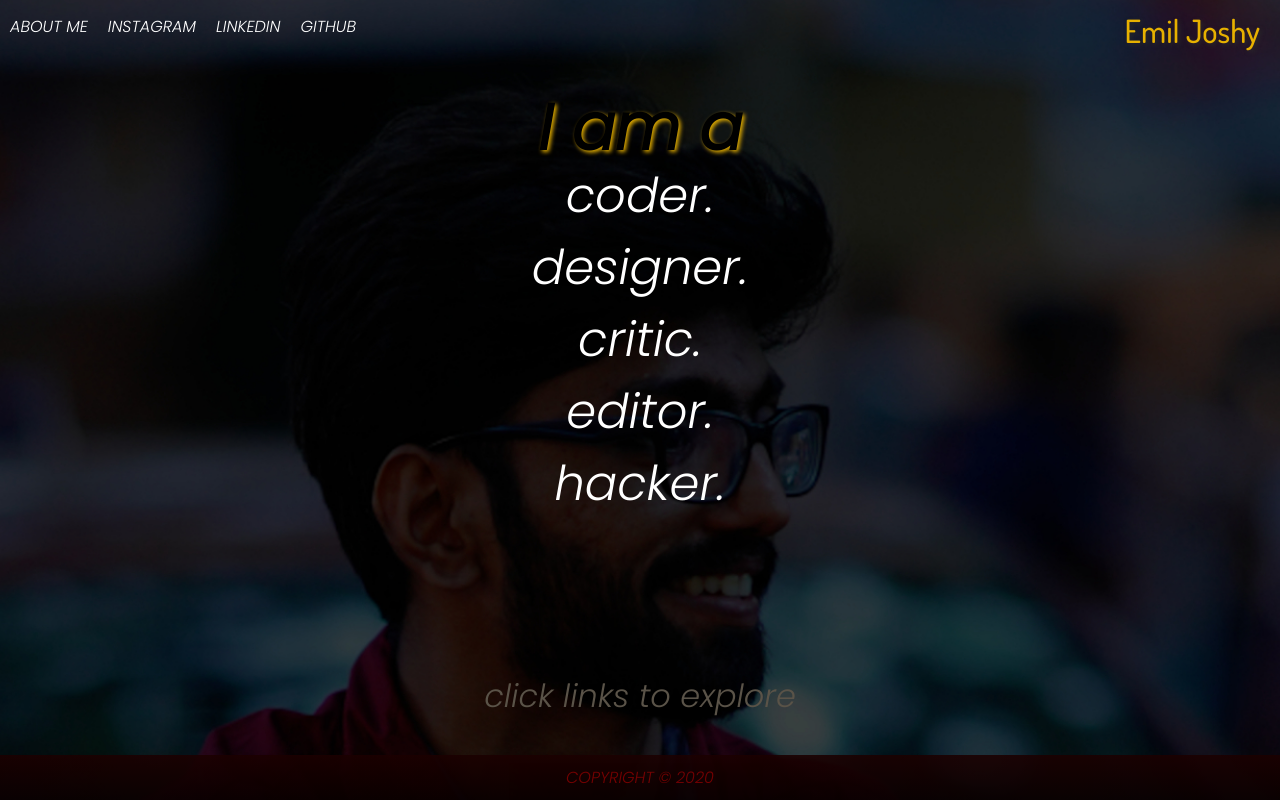
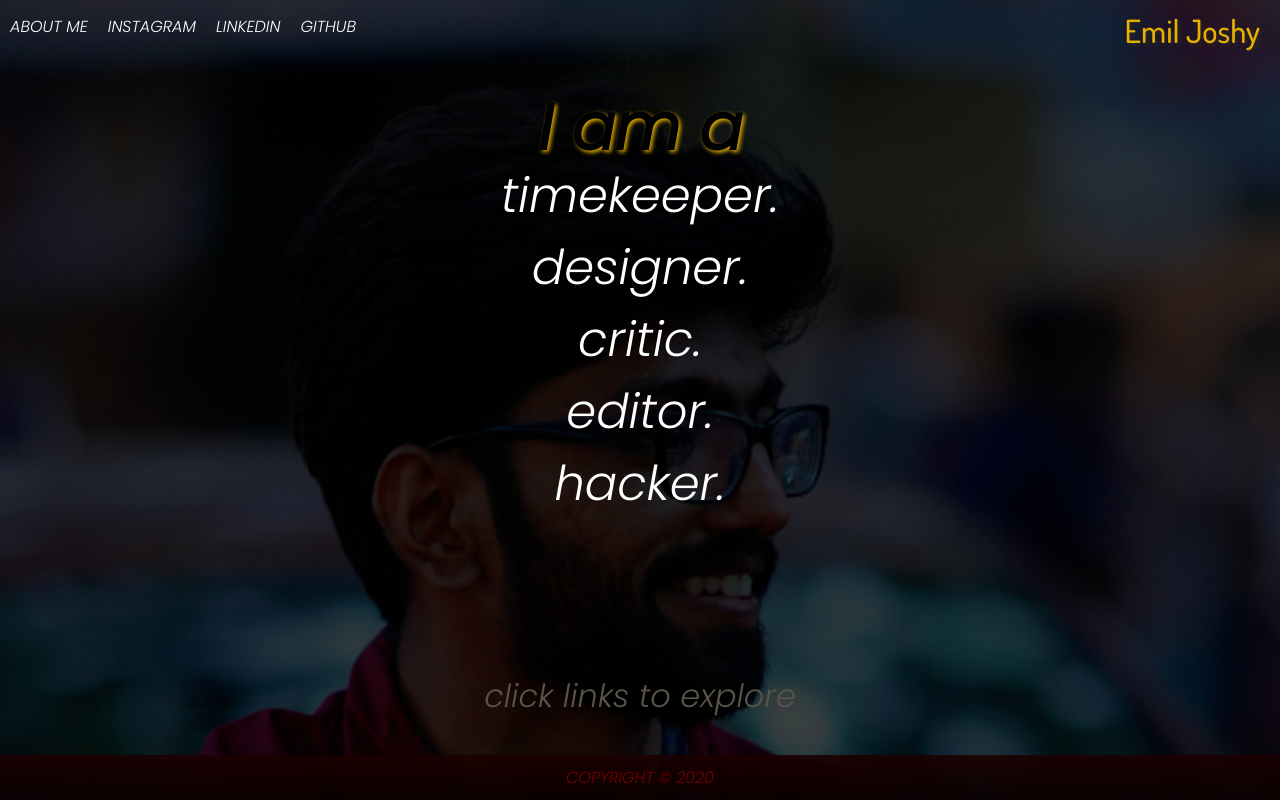
Before and after one commit to emjshrx/emjshrx.github.io, a React (Create React App) app: page / in a window 1280 px wide. Built offline with nearby package versions, Linux system fonts and the light colour scheme.

Commit message:
bug fixes

```diff
--- a/src/Clock.css
+++ b/src/Clock.css
@@ -5,7 +5,7 @@
   filter: invert();
 }
 .Clock > a > img:hover{
-  opacity: 50%;
+  opacity: 0.5;
 }
 .ClockContainer{
   position: relative;
--- a/src/Home.css
+++ b/src/Home.css
@@ -133,7 +133,7 @@ footer{
     position: absolute;
     bottom: 0;
     width:100%;
-    opacity: 90% !important;
+    opacity: 0.9 !important;
 
 }
 .foottext{
--- a/src/Home.js
+++ b/src/Home.js
@@ -25,11 +25,11 @@ export default function Home(){
             <main>
                 <div class="isa">I am a</div>
                 <div class="jobs">
-                    <div class="job" ><a href='/#/clock'>coder.</a></div>
+                    <div class="job" ><a href='/#/clock'>timekeeper.</a></div>
                     <div class="job" ><a href='https://drive.google.com/drive/folders/0B8Tu2WmoMEAjOTJyUUxMRXk2Y3M?usp=sharing' target="_blank">designer.</a></div>
                     <div class="job" ><a href='https://www.youtube.com/channel/UCap13UTaDSzgB4u-7gyuQtw' target="_blank">critic.</a></div>
                     <div class="job" ><a href='https://drive.google.com/drive/folders/0B8Tu2WmoMEAjOTJyUUxMRXk2Y3M?usp=sharing' target="_blank">editor.</a></div>
-                    <div class="job" ><a href='https://drive.google.com/file/d/1KkFfEyTzM1Xgf9xUm5y_m5dkCCVP81kY/view' target="_blank">hacker.</a></div>
+                    <div class="job" ><a href='https://github.com/emjshrx/' target="_blank">hacker.</a></div>
 
                 </div>
 
```
